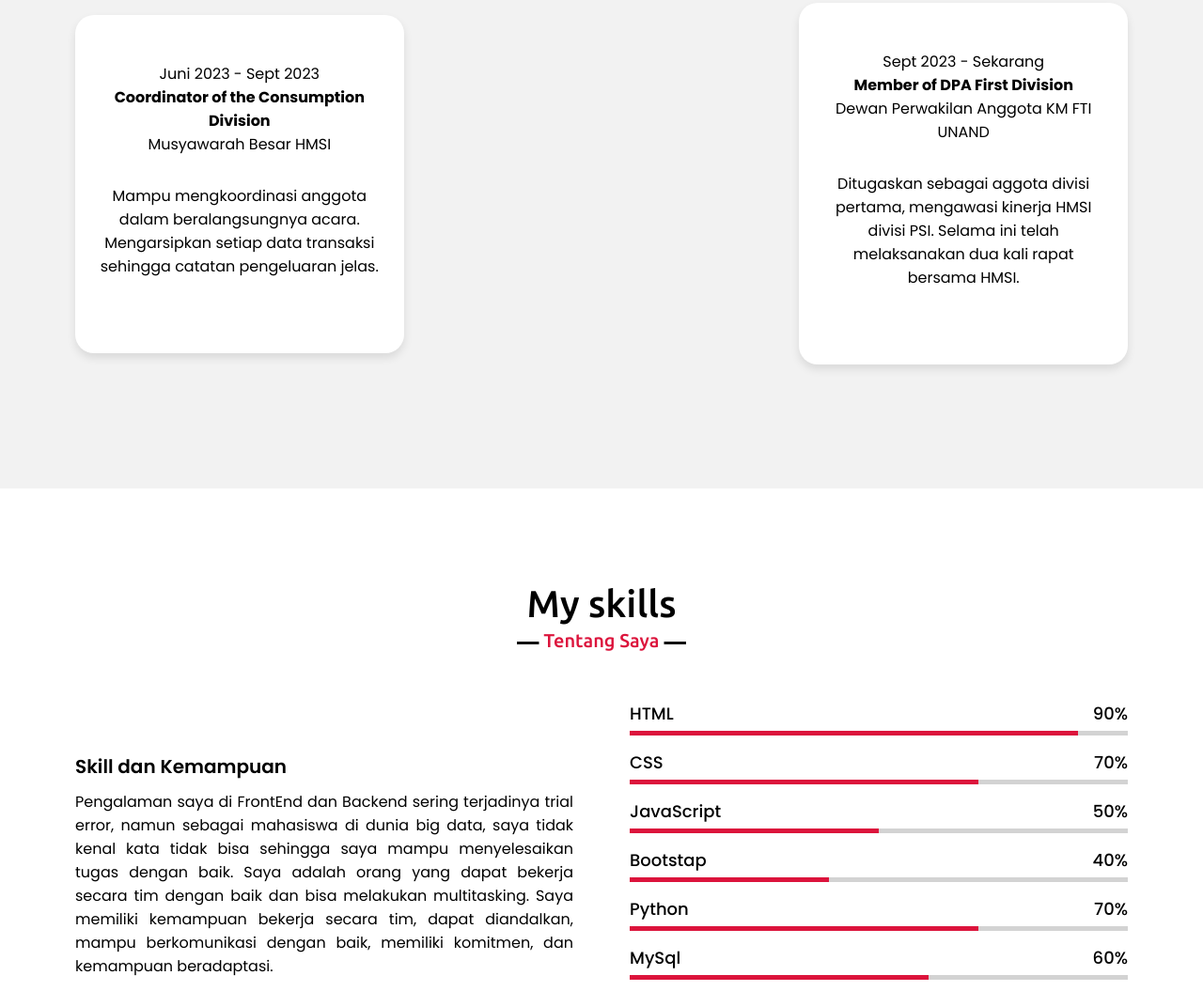
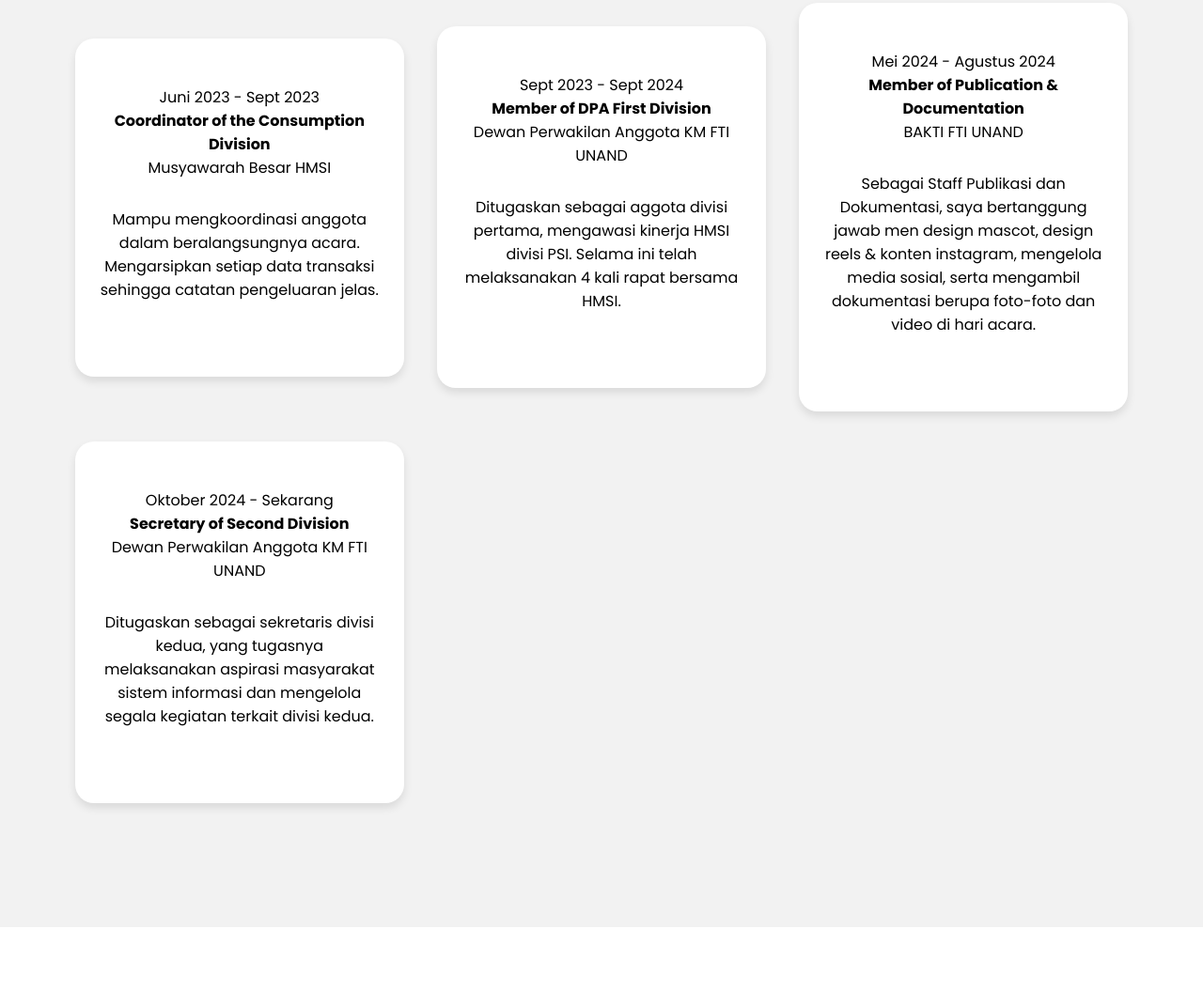
Before and after one commit to Meydiva-IY/Meydiva-IY.github.io, a plain HTML site: page index.html in a window 1280 px wide. Shown: the part 2273-3328 px from the top of the page at 94% size. Drawn offline with nearby package versions, Linux system fonts and the light colour scheme.

Commit message:
Update index.html

```diff
--- a/index.html
+++ b/index.html
@@ -61,12 +61,10 @@
                 </div>
                 <div class="column right">
                     <div class="text">I'm Mey and I'm a <span class="typing-2"></span></div>
-                    <p>Perkenalkan Saya Meydiva Intayeza. Mahasiswa Semester 4 dari Departemen Sistem Informasi
-                        Universitas Andalas dengan NIM 2211521013. Ini adalah website portofolio tentang diri saya. Di
-                        dalam Web ini terdapat
-                        pengenalan identitas pribadi, riwayat pendidikan, prestasi maupun pengalaman organisasi hingga
-                        keahlian saya dalam bidang IT. Saya memiliki minat dan pemahaman dalam FrontEnd, Backend dan
-                        Data Mining.
+                    <p>Perkenalkan Saya Meydiva Intayeza. Mahasiswa Semester 6 dari Departemen Sistem Informasi
+                        Universitas Andalas. Ini adalah website portofolio tentang diri saya. Di
+                        dalam Web ini terdapat pengenalan identitas pribadi, riwayat pendidikan, prestasi maupun pengalaman organisasi hingga
+                        keahlian saya dalam bidang IT. Saya memiliki minat dalam website developing dan ai.
                         Sebagai mahasiswa IT, saya suka belajar hal-hal baru sehingga saya mengambil banyak kursus yang
                         berkaitan dengan jurusan saya
                                                 Selain itu, saya suka bekerja dalam tim dan terus mencari pengalaman untuk menjadi
@@ -130,11 +128,29 @@
                 </div>
                 <div class="card">
                     <div class="box">
-                        <div class="year">Sept 2023 - Sekarang</div>
+                        <div class="year">Sept 2023 - Sept 2024</div>
                         <h4>Member of DPA First Division</h4>
                         <p>Dewan Perwakilan Anggota KM FTI UNAND</p>
                         <p>Ditugaskan sebagai aggota divisi pertama, mengawasi kinerja HMSI divisi PSI. Selama ini telah
-                            melaksanakan dua kali rapat bersama HMSI.
+                            melaksanakan 4 kali rapat bersama HMSI.
+                        </p>
+                    </div>
+                </div>
+                <div class="card">
+                    <div class="box">
+                        <div class="year">Mei  2024 - Agustus 2024</div>
+                        <h4>Member of Publication & Documentation</h4>
+                        <p>BAKTI FTI UNAND</p>
+                        <p>Sebagai Staff Publikasi dan Dokumentasi, saya bertanggung jawab men design mascot, design reels & konten instagram, mengelola media sosial, serta mengambil dokumentasi berupa foto-foto dan video di hari acara.
+                        </p>
+                    </div>
+                </div>
+                <div class="card">
+                    <div class="box">
+                        <div class="year">Oktober  2024 - Sekarang</div>
+                        <h4>Secretary of Second Division</h4>
+                        <p>Dewan Perwakilan Anggota KM FTI UNAND</p>
+                        <p>Ditugaskan sebagai sekretaris divisi kedua, yang tugasnya melaksanakan aspirasi masyarakat sistem informasi dan mengelola segala kegiatan terkait divisi kedua.
                         </p>
                     </div>
                 </div>
```
